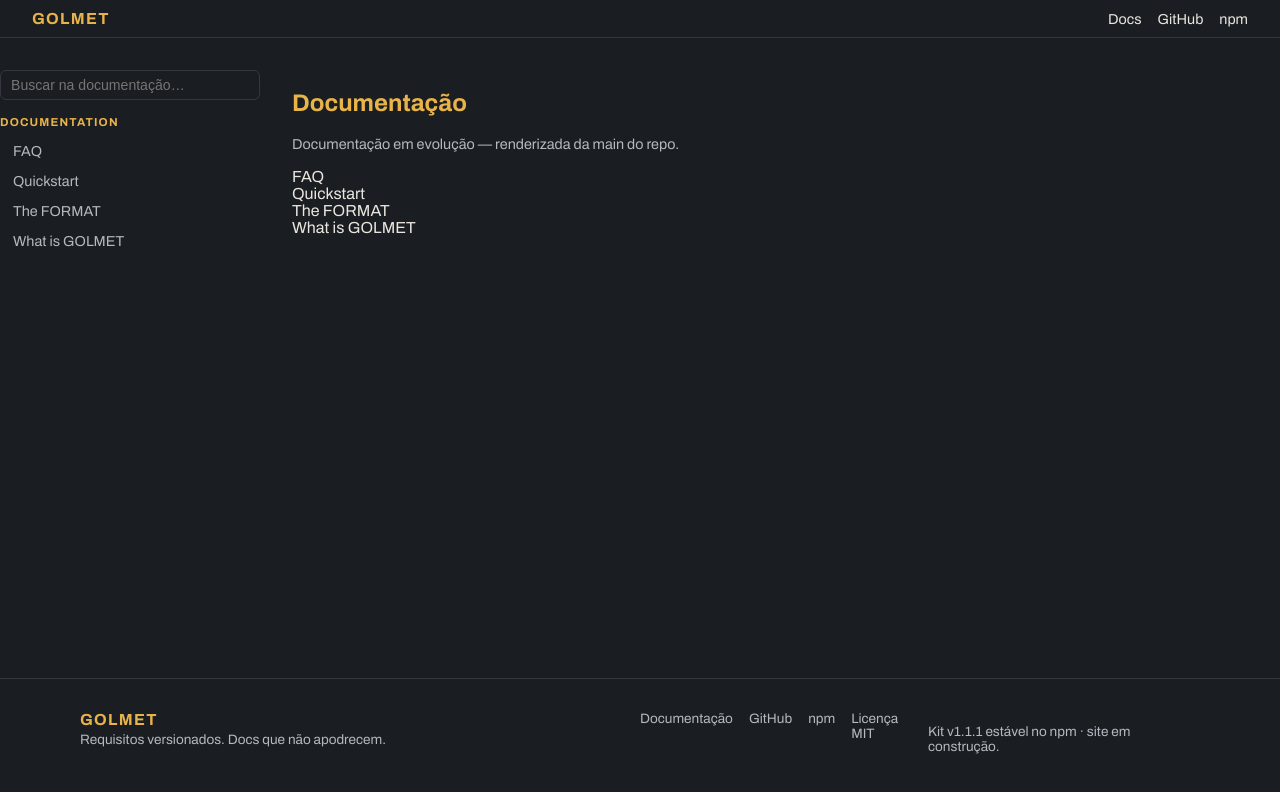
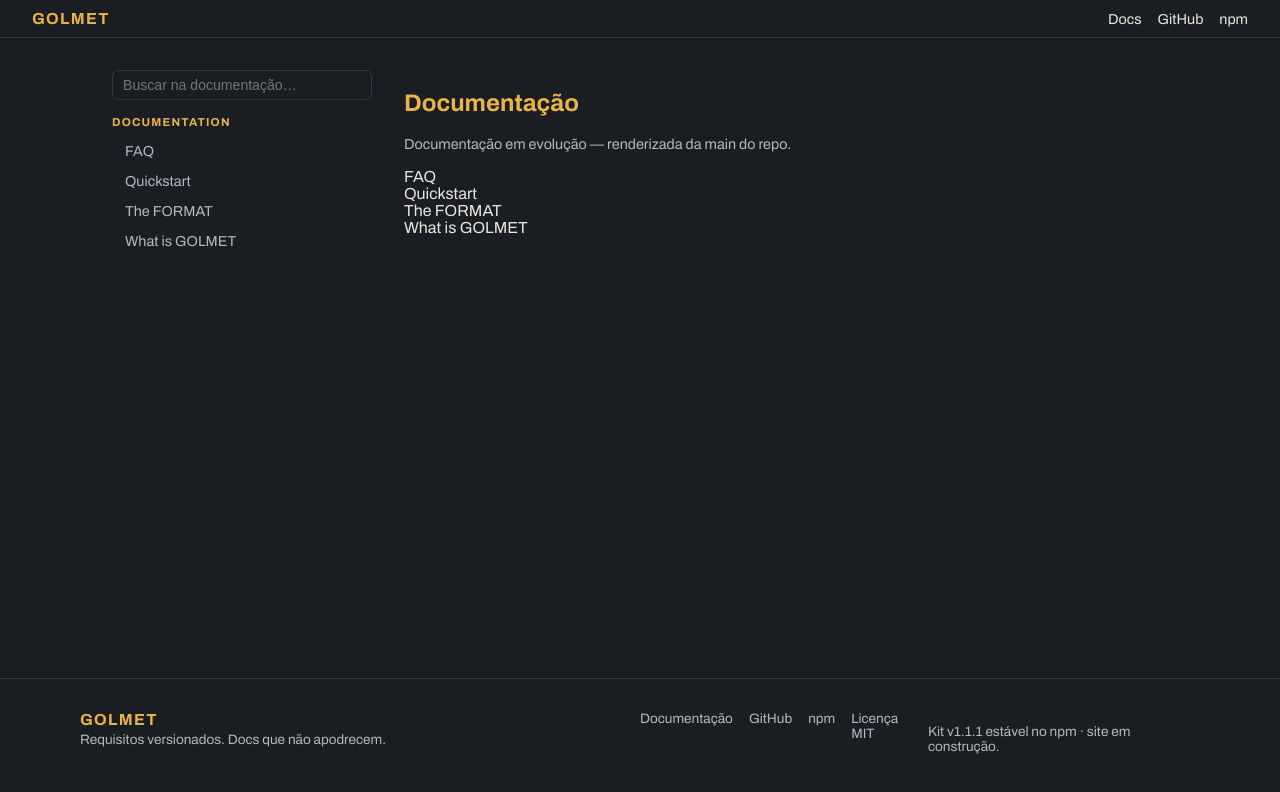
Before and after one commit to Golmet/golmet-site, an Angular app: page /docs in a window 1280 px wide. Shown: the top 792 px of the page. Built offline with nearby package versions, Linux system fonts and the light colour scheme.

Commit message:
fix: container centralizado do portal no padrao da landing (1120px)
Shell dos docs usa o mesmo padrao visual da landing: max-width 1120px, margin auto e padding simetrico — sidebar e conteudo deixam de encostar nas bordas em telas largas. Testes 21/21, build 6 rotas.

```diff
--- a/src/app/docs/docs-layout.scss
+++ b/src/app/docs/docs-layout.scss
@@ -1,14 +1,18 @@
+// Container centralizado no mesmo padrão da landing (max-width 1120px,
+// margin auto, padding simétrico) — o portal segue a mesma régua visual.
 .gm-docs {
   display: grid;
   gap: var(--gm-space-3);
   grid-template-columns: 1fr;
-  padding: var(--gm-space-3) var(--gm-space-3) var(--gm-space-3) 0;
+  margin: 0 auto;
+  max-width: 1120px;
+  padding: var(--gm-space-3);
+  width: 100%;
 }
 
 @media (min-width: 900px) {
   .gm-docs {
     grid-template-columns: 260px 1fr;
-    padding-left: 0;
   }
 }
 
```
